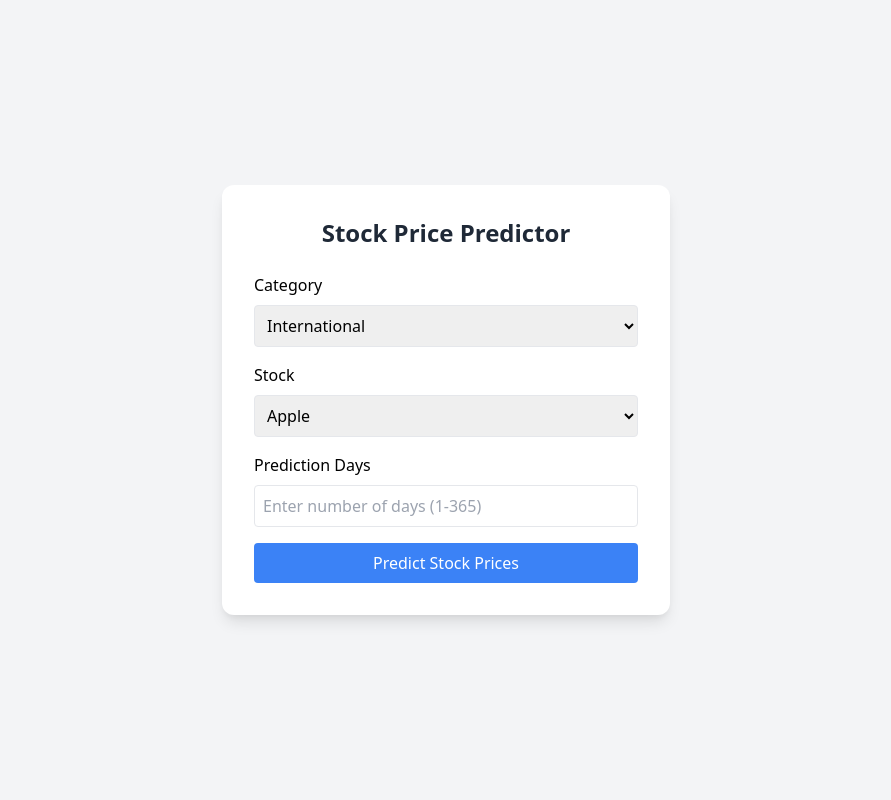
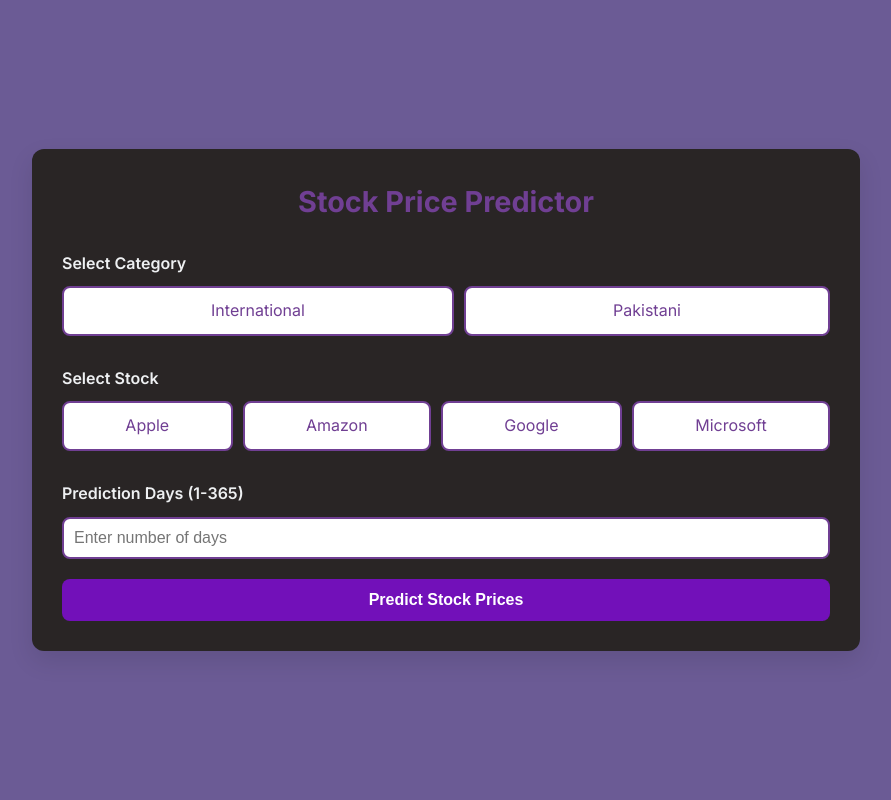
Before and after one commit to fahadyousuf2003/Stock_Price_Prediction_Project, a Flask app: page / in a window 1280 px wide. Shown: the whole page, without its empty margins (194-1085 px from the left). Run offline with Flask 3, Linux system fonts and the light colour scheme.

Commit message:
Made the ui a little bit more stylish

```diff
--- /dev/null
+++ b/static/style.css
@@ -0,0 +1,189 @@
+:root {
+    --primary-color: #703f93;
+    --secondary-color: #7210b9;
+    --background-color: #6b5b95;
+    --text-color: #eef0f2;
+    --card-bg: rgb(41, 37, 37);
+    }
+* {
+    margin: 0;
+    padding: 0;
+    box-sizing: border-box;
+}
+
+body {
+    font-family: 'Inter', sans-serif;
+    background-color: var(--background-color);
+    display: flex;
+    justify-content: center;
+    align-items: center;
+    min-height: 100vh;
+    line-height: 1.6;
+    color: var(--text-color);
+    margin: 0;
+}
+
+.container {
+    width: 100%;
+    max-width: 500px;
+    padding: 20px;
+}
+
+
+.card {
+    background-color: var(--card-bg);
+    border-radius: 12px;
+    box-shadow: 0 10px 25px rgba(0, 0, 0, 0.1);
+    padding: 30px;
+    text-align: center;
+    width: 180%; /* Increase width */
+    max-width: 1600px; /* Set a maximum width */
+    margin: 0 auto;
+    position: relative;
+    left: 50%; /* Move the card 50% from the left */
+    transform: translateX(-50%); /* Adjust to center */
+}
+
+h1 {
+    color: var(--primary-color);
+    margin-bottom: 25px;
+    font-size: 1.8rem;
+    font-weight: 700;
+}
+
+.form-group {
+    margin-bottom: 20px;
+    text-align: left;
+}
+
+label {
+    display: block;
+    margin-bottom: 10px;
+    font-weight: 600;
+    color: var(--text-color);
+}
+
+.button-group {
+    display: flex;
+    gap: 10px;
+    flex-wrap: wrap;
+}
+
+.button-group input[type="radio"] {
+    display: none;
+}
+
+.button-label {
+    flex-grow: 1;
+    padding: 10px 15px;
+    border: 2px solid var(--primary-color);
+    border-radius: 8px;
+    text-align: center;
+    cursor: pointer;
+    transition: all 0.3s ease;
+    color: var(--primary-color);
+    background-color: white;
+    font-weight: 500;
+}
+
+.button-group input[type="radio"]:checked + .button-label {
+    background-color: var(--primary-color);
+    color: white;
+}
+
+input[type="number"] {
+    width: 100%;
+    padding: 10px;
+    border: 2px solid var(--primary-color);
+    border-radius: 8px;
+    font-size: 1rem;
+}
+
+.predict-button {
+    width: 100%;
+    padding: 12px;
+    background-color: var(--secondary-color);
+    color: white;
+    border: none;
+    border-radius: 8px;
+    font-size: 1rem;
+    font-weight: 600;
+    cursor: pointer;
+    transition: background-color 0.3s ease;
+}
+
+.predict-button:hover {
+    background-color: #00432e;
+}
+
+.pakistani-stocks {
+    display: none;
+}
+
+.predictions-table {
+    margin: 20px 0;
+    overflow-x: auto; /* Ensures responsiveness on smaller devices */
+}
+
+table {
+    width: 100%;
+    border-collapse: collapse;
+    margin: 0 auto;
+    font-size: 1rem;
+    background-color: var(--card-bg);
+    color: var(--text-color);
+    border-radius: 8px;
+    overflow: hidden; /* Ensures corners are rounded */
+    box-shadow: 0 4px 8px rgba(0, 0, 0, 0.2);
+}
+
+thead {
+    background-color: var(--primary-color);
+    color: #fff;
+    text-transform: uppercase;
+    font-size: 0.9rem;
+}
+
+th, td {
+    padding: 12px 20px;
+    text-align: left;
+    border-bottom: 1px solid rgba(255, 255, 255, 0.1);
+}
+
+tbody tr:nth-child(even) {
+    background-color: rgba(255, 255, 255, 0.05);
+}
+
+tbody tr:nth-child(odd) {
+    background-color: rgba(0, 0, 0, 0.05);
+}
+
+tbody tr:hover {
+    background-color: var(--secondary-color);
+    color: #fff;
+    transition: background-color 0.3s ease, color 0.3s ease;
+}
+
+td {
+    font-weight: 400;
+    color: var(--text-color);
+}
+
+/* Responsive Design */
+@media (max-width: 768px) {
+    table {
+        font-size: 0.9rem;
+    }
+}
+
+.chart-container {
+    width: 100%; /* Take up the full available width */
+    max-width: 1600px; /* Allow for very wide screens */
+    height: 600px; /* Maintain a taller height for proportions */
+    margin: 20px auto; /* Center it horizontally */
+    position: relative;
+    border-radius: 12px;
+    box-shadow: 0 10px 25px rgba(0, 0, 0, 0.2);
+    background-color: var(--card-bg);
+    padding: 20px;
+}
--- a/templates/index.html
+++ b/templates/index.html
@@ -2,76 +2,107 @@
 <html lang="en">
 <head>
     <meta charset="UTF-8">
+    <meta name="viewport" content="width=device-width, initial-scale=1.0">
     <title>Stock Price Predictor</title>
-    <link href="https://cdn.jsdelivr.net/npm/tailwindcss@2.2.19/dist/tailwind.min.css" rel="stylesheet">
+    <link rel="stylesheet" href="{{ url_for('static', filename='style.css') }}">
+    <link href="https://fonts.googleapis.com/css2?family=Inter:wght@300;400;600;700&display=swap" rel="stylesheet">
+</head>
+<body>
+    <div class="container">
+        <div class="card">
+            <h1>Stock Price Predictor</h1>
+
+            <form action="/predict" method="post">
+                <div class="form-group">
+                    <label>Select Category</label>
+                    <div class="button-group">
+                        <input type="radio" id="international" name="category" value="international" required>
+                        <label for="international" class="button-label">International</label>
+
+                        <input type="radio" id="pakistani" name="category" value="pakistani" required>
+                        <label for="pakistani" class="button-label">Pakistani</label>
+                    </div>
+                </div>
+
+                <div class="form-group">
+                    <label>Select Stock</label>
+                    <div class="button-group stock-group">
+                        <input type="radio" id="apple" name="stock" value="apple" required>
+                        <label for="apple" class="button-label">Apple</label>
+
+                        <input type="radio" id="amazon" name="stock" value="amazon" required>
+                        <label for="amazon" class="button-label">Amazon</label>
+
+                        <input type="radio" id="google" name="stock" value="google" required>
+                        <label for="google" class="button-label">Google</label>
+
+                        <input type="radio" id="microsoft" name="stock" value="microsoft" required>
+                        <label for="microsoft" class="button-label">Microsoft</label>
+                    </div>
+
+                    <div class="button-group pakistani-stocks" style="display: none;">
+                        <input type="radio" id="silk" name="stock" value="silk">
+                        <label for="silk" class="button-label">Silk Bank</label>
+
+                        <input type="radio" id="pace" name="stock" value="pace">
+                        <label for="pace" class="button-label">Pace Pakistan</label>
+
+                        <input type="radio" id="fauji" name="stock" value="fauji">
+                        <label for="fauji" class="button-label">Fauji Foods</label>
+
+                        <input type="radio" id="punjab" name="stock" value="punjab">
+                        <label for="punjab" class="button-label">Bank of Punjab</label>
+                    </div>
+                </div>
+
+                <div class="form-group">
+                    <label for="days">Prediction Days (1-365)</label>
+                    <input
+                        type="number"
+                        id="days"
+                        name="days"
+                        min="1"
+                        max="365"
+                        required
+                        placeholder="Enter number of days"
+                    >
+                </div>
+
+                <button type="submit" class="predict-button">Predict Stock Prices</button>
+            </form>
+        </div>
+    </div>
+
     <script>
-        function updateStocks() {
-            const category = document.getElementById('category').value;
-            const stockSelect = document.getElementById('stock');
+        document.addEventListener('DOMContentLoaded', function() {
+            const internationalRadio = document.getElementById('international');
+            const pakistaniRadio = document.getElementById('pakistani');
+            const internationalStocks = document.querySelector('.stock-group');
+            const pakistaniStocks = document.querySelector('.pakistani-stocks');
 
-            // Clear existing options
-            stockSelect.innerHTML = '';
+            function toggleStocks() {
+                if (internationalRadio.checked) {
+                    internationalStocks.style.display = 'flex';
+                    pakistaniStocks.style.display = 'none';
 
-            if (category === 'international') {
-                const intStocks = [
-                    {value: 'apple', text: 'Apple'},
-                    {value: 'amazon', text: 'Amazon'},
-                    {value: 'google', text: 'Google'},
-                    {value: 'microsoft', text: 'Microsoft'}
-                ];
+                    // Reset Pakistani stock selection
+                    document.querySelectorAll('.pakistani-stocks input').forEach(radio => {
+                        radio.checked = false;
+                    });
+                } else {
+                    internationalStocks.style.display = 'none';
+                    pakistaniStocks.style.display = 'flex';
 
-                intStocks.forEach(stock => {
-                    const option = new Option(stock.text, stock.value);
-                    stockSelect.add(option);
-                });
-            } else {
-                const pkStocks = [
-                    {value: 'silk', text: 'Silk'},
-                    {value: 'pace', text: 'Pace'},
-                    {value: 'fauji', text: 'Fauji'},
-                    {value: 'punjab', text: 'Punjab'}
-                ];
+                    // Reset International stock selection
+                    document.querySelectorAll('.stock-group input').forEach(radio => {
+                        radio.checked = false;
+                    });
+                }
+            }
 
-                pkStocks.forEach(stock => {
-                    const option = new Option(stock.text, stock.value);
-                    stockSelect.add(option);
-                });
-            }
-        }
+            internationalRadio.addEventListener('change', toggleStocks);
+            pakistaniRadio.addEventListener('change', toggleStocks);
+        });
     </script>
-</head>
-<body class="bg-gray-100 min-h-screen flex items-center justify-center">
-    <div class="bg-white p-8 rounded-xl shadow-lg w-full max-w-md">
-        <h1 class="text-2xl font-bold mb-6 text-center text-gray-800">Stock Price Predictor</h1>
-
-        <form action="/predict" method="post" class="space-y-4">
-            <div>
-                <label class="block mb-2">Category</label>
-                <select id="category" name="category" class="w-full p-2 border rounded" required onchange="updateStocks()">
-                    <option value="international">International</option>
-                    <option value="pakistani">Pakistani</option>
-                </select>
-            </div>
-
-            <div>
-                <label class="block mb-2">Stock</label>
-                <select id="stock" name="stock" class="w-full p-2 border rounded" required>
-                    <option value="apple">Apple</option>
-                    <option value="amazon">Amazon</option>
-                    <option value="google">Google</option>
-                    <option value="microsoft">Microsoft</option>
-                </select>
-            </div>
-
-            <div>
-                <label class="block mb-2">Prediction Days</label>
-                <input type="number" name="days" min="1" max="365" class="w-full p-2 border rounded" placeholder="Enter number of days (1-365)" required>
-            </div>
-
-            <button type="submit" class="w-full bg-blue-500 text-white p-2 rounded hover:bg-blue-600 transition duration-300">
-                Predict Stock Prices
-            </button>
-        </form>
-    </div>
 </body>
 </html>
```
Also changed, not shown: templates/error.html (+14 -8 lines), templates/predictions.html (+97 -11 lines).
